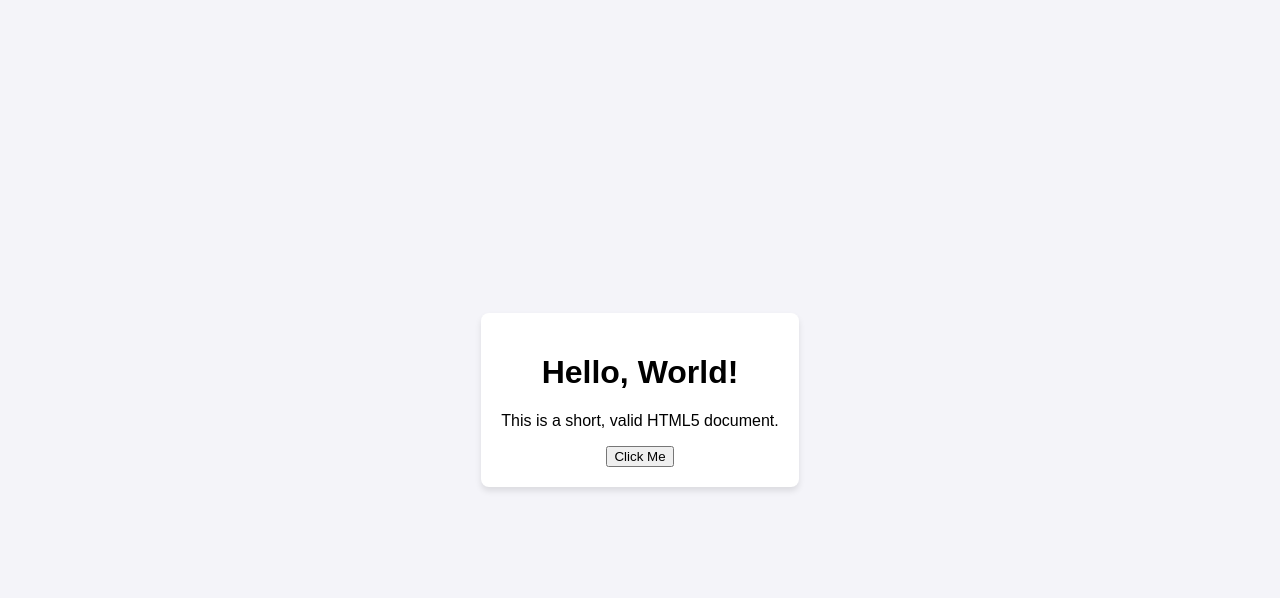
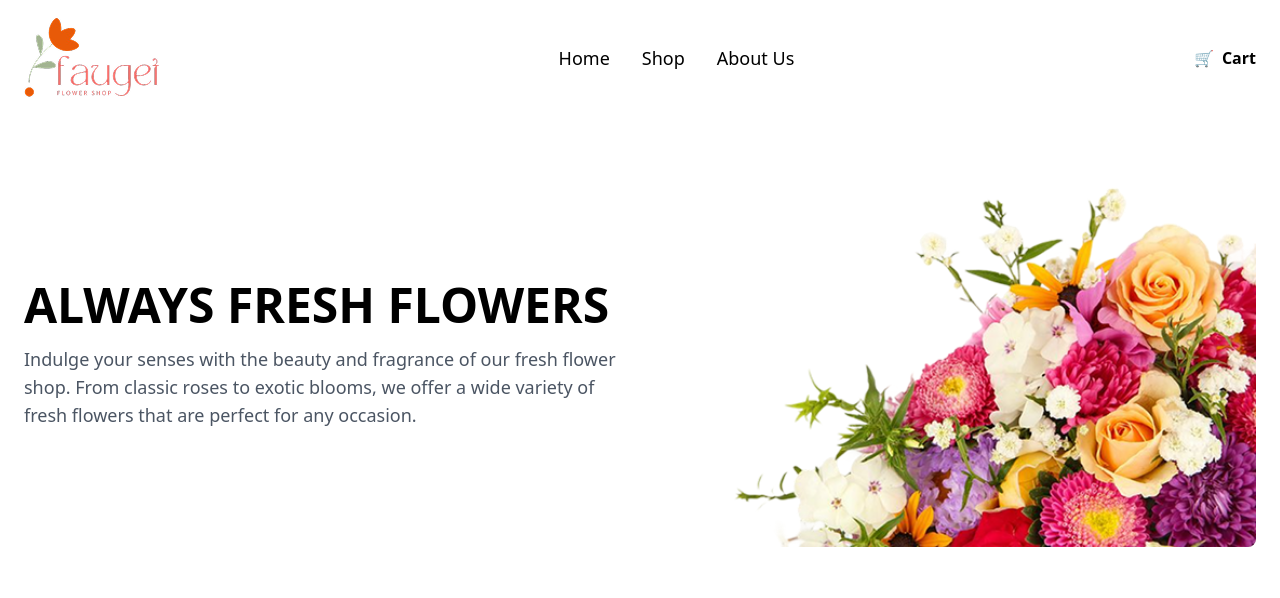
Before and after one commit to menirob-codes/Assignment-2, a plain HTML site: page index.html in a window 1280 px wide. Drawn offline with nearby package versions, Linux system fonts and the light colour scheme.

Commit message:
banner of my website

```diff
--- a/index.html
+++ b/index.html
@@ -1,36 +1,88 @@
-
 <!DOCTYPE html>
 <html lang="en">
 <head>
-    <meta charset="UTF-8">
-    <meta name="viewport" content="width=device-width, initial-scale=1.0">
-    <title>My Simple Page</title>
-    <style>
-        body {
-            font-family: sans-serif;
-            display: flex;
-            justify-content: center;
-            align-items: center;
-            height: 100vh;
-            margin: 0;
-            background-color: #f4f4f9;
-        }
-        .container {
-            text-align: center;
-            padding: 20px;
-            background: white;
-            border-radius: 8px;
-            box-shadow: 0 4px 6px rgba(0,0,0,0.1);
-        }
-    </style>
+<meta charset="UTF-8">
+<meta name="viewport" content="width=device-width, initial-scale=1.0">
+
+<title>Flower Shop</title>
+
+<!-- Tailwind CDN -->
+<script src="https://cdn.tailwindcss.com"></script>
+
 </head>
-<body>
 
-    <div class="container">
-        <h1>Hello, World!</h1>
-        <p>This is a short, valid HTML5 document.</p>
-        <button onclick="alert('You clicked the button!')">Click Me</button>
-    </div>
+
+
+
+
+
+
+
+
+
+
+
+
+<body class="font-sans">
+
+<!-- ================= NAVBAR ================= -->
+
+<nav class="flex items-center justify-between px-6 py-4">
+
+  <!-- Logo -->
+  <div class="text-2xl font-bold">
+    <img src="images/assets/logo.png" alt="">
+  </div>
+
+  <!-- Menu -->
+  <ul class="hidden md:flex gap-8 text-lg">
+    <li><a href="#" class="hover:text-pink-500">Home</a></li>
+    <li><a href="#" class="hover:text-pink-500">Shop</a></li>
+    <li><a href="#" class="hover:text-pink-500">About Us</a></li>
+  </ul>
+
+  <!-- Cart -->
+  <div class="flex items-center gap-2 font-semibold">
+    🛒 <span>Cart</span>
+  </div>
+
+</nav>
+
+
+
+
+
+
+
+
+<!-- ================= BANNER ================= -->
+
+<section class="flex flex-col-reverse md:flex-row items-center justify-between px-6 py-12">
+
+  <!-- Banner Text -->
+  <div class="md:w-1/2 text-left">
+
+    <h1 class="text-4xl md:text-5xl font-bold mb-4">
+       ALWAYS FRESH
+FLOWERS
+    </h1>
+
+    <p class="text-gray-600 text-lg">
+
+      Indulge your senses with the beauty and fragrance of our fresh flower shop. From classic roses to exotic blooms, we offer a wide variety of fresh flowers that are perfect for any occasion.
+    </p>
+
+  </div>
+
+  <!-- Banner Image -->
+  <div class="md:w-1/2 mb-6 md:mb-0">
+    <img src="images/assets/hero-flower.png"
+    alt="flowers"
+    class="w-full rounded-lg">
+  </div>
+
+</section>
+
 
 </body>
 </html>
```
Also changed, not shown: B12A02-Responsive-Flowers-main/index.html (added, +35 -0 lines), images/assets/deal-ana.png (added), images/assets/deal-bloom.png (added), images/assets/deal-zabo.png (added), images/assets/flower-store.png (added), images/assets/hero-flower.png (added), images/assets/icon-facebook.png (added), images/assets/icon-linkedin.png (added), images/assets/icon-twitter.png (added), images/assets/icon-youtube.png (added), images/assets/logo.png (added), images/assets/news-letter-bg.png (added), images/assets/sample-flower-image.png (added), images/assets/trusted-badge.png (added), 3 other files.
